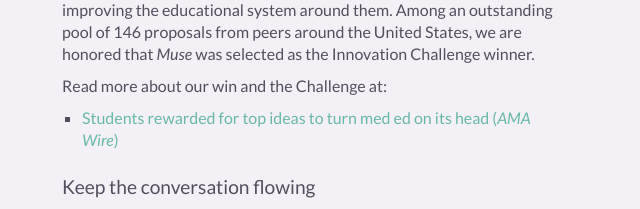
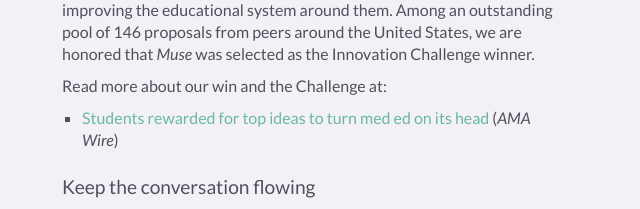
Before and after one commit to MuseMedEd/musemeded.github.com, a plain HTML site: page index.html in a window 1280 px wide. Shown: the part 1849-2058 px from the top of the page, 66-706 px from the left. Drawn offline with Linux system fonts and the light colour scheme.

Commit message:
Fix formatting for AMA link

```diff
--- a/index.html
+++ b/index.html
@@ -57,7 +57,7 @@
          <p class="social-item-details"><span class="muse">Muse</span> was conceived of in response to the <a href="http://www.innovatewithama.com/">AMA Medical Education Innovation Challenge</a>&mdash;a nationwide call to engage medical students in improving the educational system around them. Among an outstanding pool of 146 proposals from peers around the United States, we are honored that <span class="muse">Muse</span> was selected as the Innovation Challenge winner.</p>
          <p class="social-item-details">Read more about our win and the Challenge at:</p>
          <ul class="social-item-news-list">
-            <li class="social-item-news-item"><a href="http://www.ama-assn.org/ama/ama-wire/post/students-selected-top-ideas-turn-med-ed-its-head">Students rewarded for top ideas to turn med ed on its head (<em>AMA Wire</em>)</a></li>
+            <li class="social-item-news-item"><a href="http://www.ama-assn.org/ama/ama-wire/post/students-selected-top-ideas-turn-med-ed-its-head">Students rewarded for top ideas to turn med ed on its head</a> (<em>AMA Wire</em>)</li>
             <!--<li class="social-item-news-item"><a href="#">TEXT TEXT (Vanderbilt Reporter)</a></li>-->
          </ul>
          <h3 class="social-item-head">Keep the conversation flowing</h3>
```
